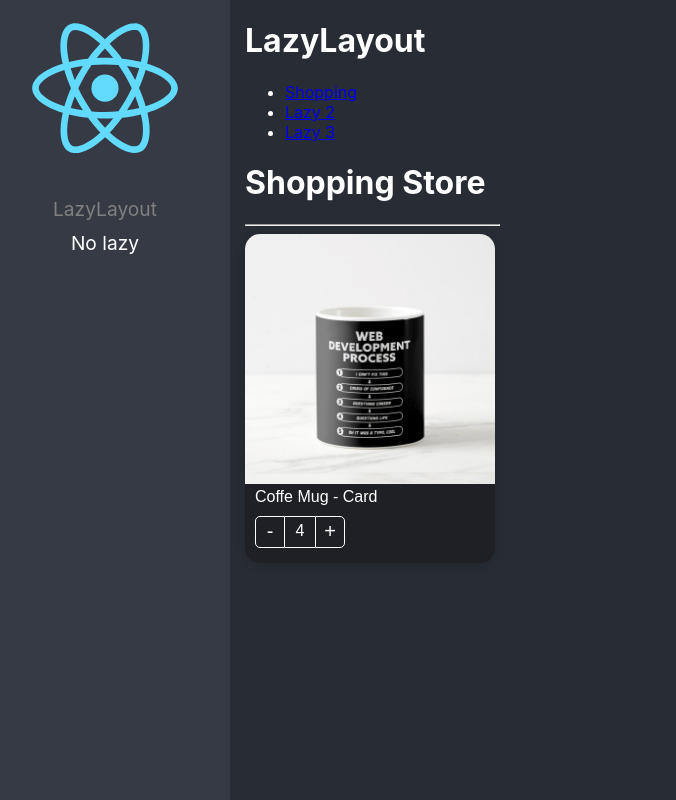
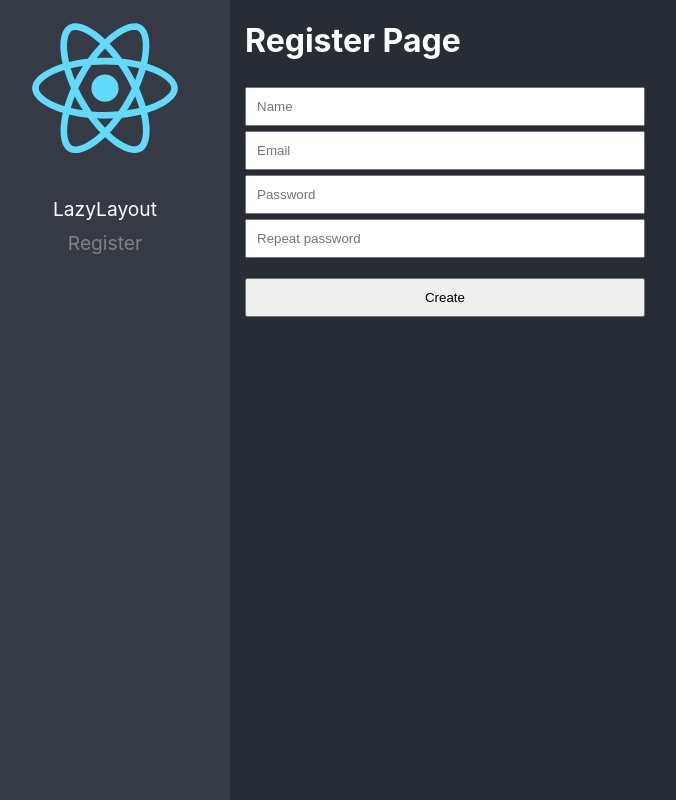
Before and after one commit to Fernanda553/react-initial-app, a React (Create React App) app: page /register in a window 1280 px wide. Before the commit this address led to /lazyload/lazy1. Shown: the whole page, without its empty margins (20-696 px from the left). Built offline with nearby package versions, Linux system fonts and the light colour scheme.

Commit message:
Traditional form

```diff
--- /dev/null
+++ b/src/03-forms/pages/RegisterPage.tsx
@@ -0,0 +1,35 @@
+import '../styles/styles.css'
+
+const RegisterPage = () => {
+  return (
+    <div>
+        <h1>Register Page</h1>
+
+        <form>
+            <input
+            type="text"
+            placeholder="Name"
+            />
+
+            <input
+            type="email"
+            placeholder="Email"
+            />
+
+            <input
+            type="password"
+            placeholder="Password"
+            />
+
+            <input
+            type="password"
+            placeholder="Repeat password"
+            />
+
+            <button type="submit">Create</button>
+        </form>
+    </div>
+  )
+}
+
+export default RegisterPage
--- a/src/routes/routes.ts
+++ b/src/routes/routes.ts
@@ -1,6 +1,6 @@
 import { lazy, LazyExoticComponent } from 'react'
 import LazyLayout from '../01-lazyload/layout/LazyLayout'
-import NoLazy from '../01-lazyload/pages/NoLazy'
+import RegisterPage from '../03-forms/pages/RegisterPage'
 
 
 type JSXComponent = () => JSX.Element
@@ -24,10 +24,10 @@
 
   },
   {
-    to: '/no-lazy',
-    path: 'no-lazy',
-    Component: NoLazy,
-    name: 'No lazy'
+    to: '/register',
+    path: 'register',
+    Component: RegisterPage,
+    name: 'Register'
 
   }
 ]
```
